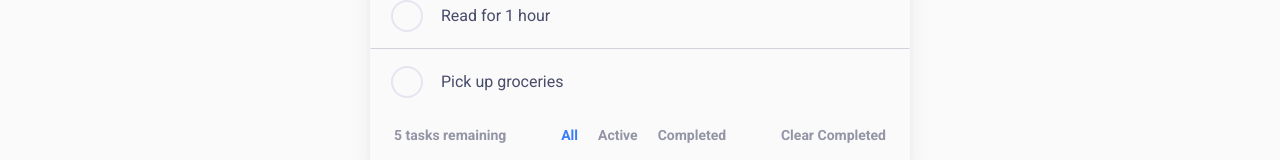
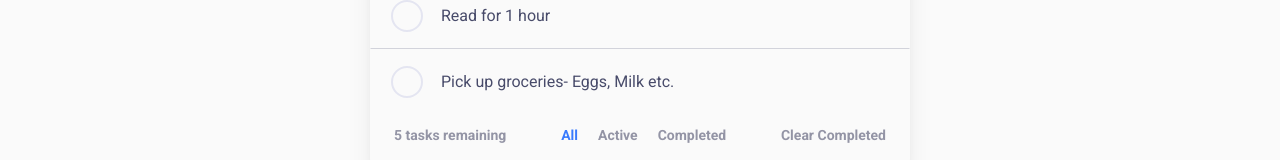
Before and after one commit to mohitkalme/frontend-mentor-todo-list-app, a React (Create React App) app: page / in a window 1280 px wide. Shown: the part 465-625 px from the top of the page. Built offline with nearby package versions, Linux system fonts and the light colour scheme.

Commit message:
second commit for live

```diff
--- a/src/index.js
+++ b/src/index.js
@@ -8,7 +8,7 @@ const DATA = [
   { id: "todo-1", name: "Jog around the park 3x", completed: false, listCheckbox:false },
   { id: "todo-2", name: "10 minutes meditation", completed: false, listCheckbox:false },
   { id: "todo-3", name: "Read for 1 hour", completed: false, listCheckbox:false },
-  { id: "todo-4", name: "Pick up groceries", completed: false, listCheckbox:false },
+  { id: "todo-4", name: "Pick up groceries- Eggs, Milk etc.", completed: false, listCheckbox:false },
   { id: "todo-5", name: "Complete Todo App on Frontend Mentor", completed: false, listCheckbox:false },
 ];
 
```
Also changed, not shown: 8 other files (tests, documents, lock files or other folders).
